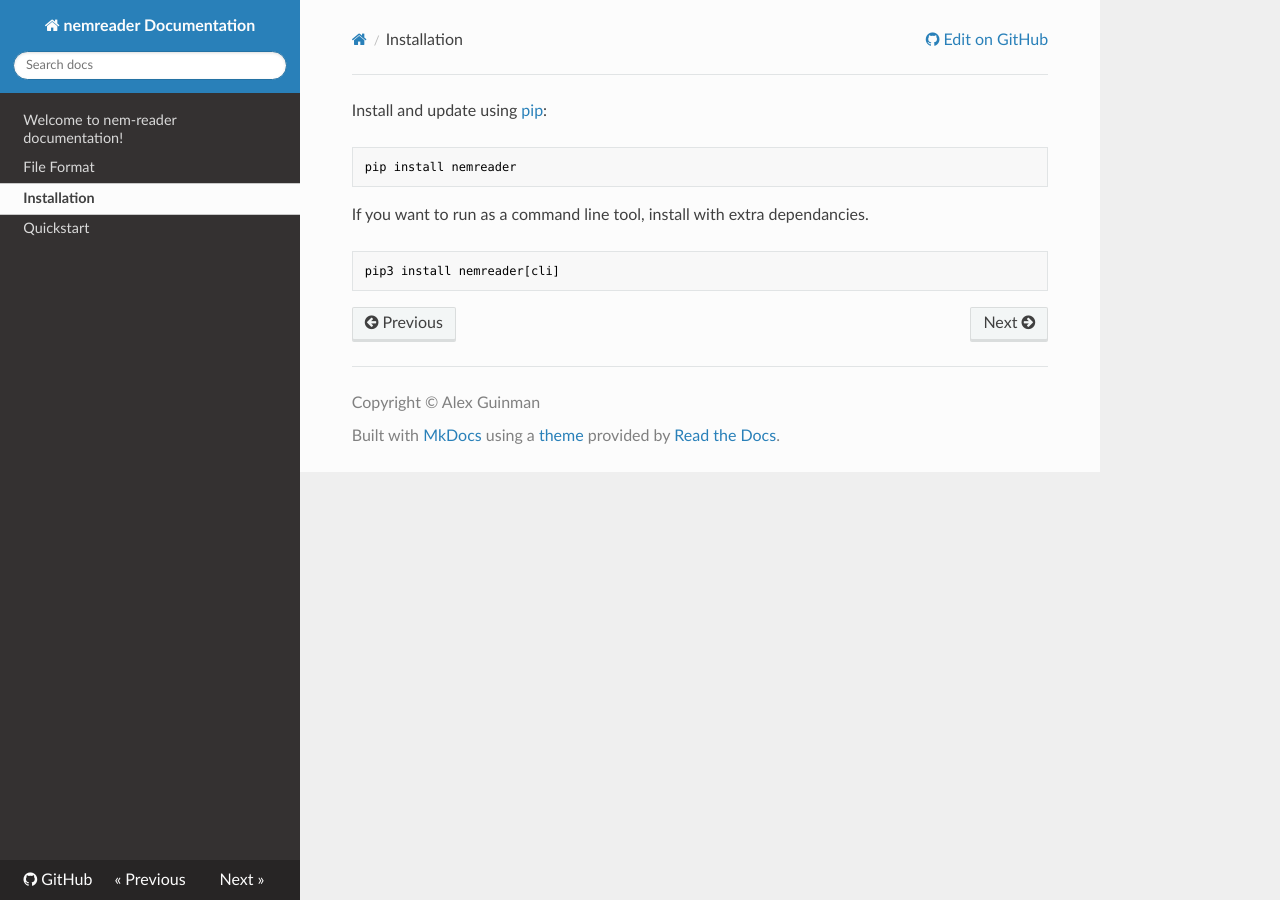
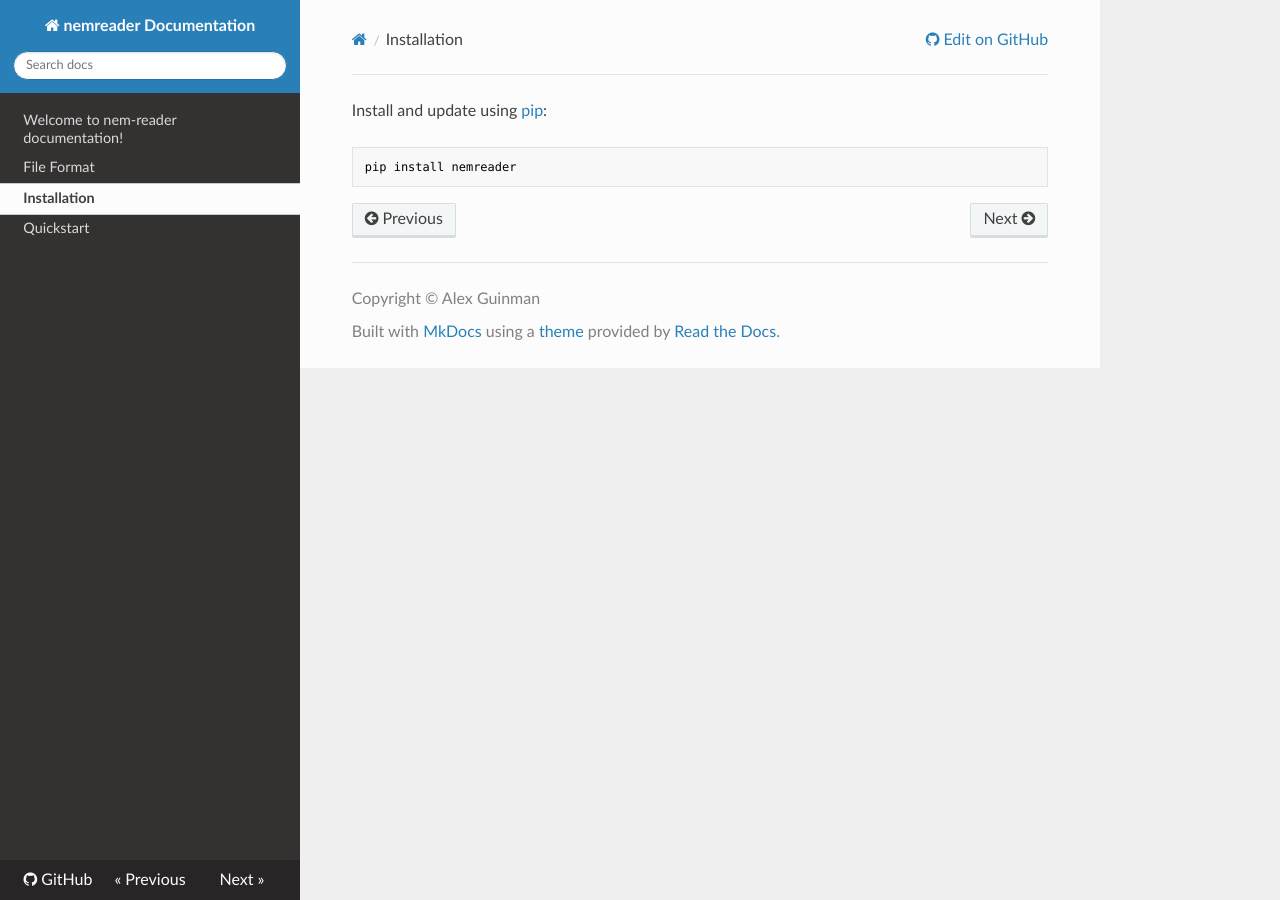
Before and after one commit to aguinane/nem-reader, an MkDocs documentation site: the page built from docs/installation.md, in a window 1280 px wide. Built offline with MkDocs 1.6.1, drawn with Linux system fonts in a browser that asks for light colours; nearby versions of some CDN libraries.

Commit message:
Update docs

````diff
--- a/docs/installation.md
+++ b/docs/installation.md
@@ -3,15 +3,10 @@ title: Installation
 ---
 
 Install and update using
-[pip](https://pip.pypa.io/en/stable/quickstart/):
+[pip][pip]:
+
+[pip]: https://pip.pypa.io/en/stable/quickstart/
 
 ``` bash
 pip install nemreader
 ```
-
-If you want to run as a command line tool, install with extra
-dependancies.
-
-``` bash
-pip3 install nemreader[cli]
-```
````
Also changed, not shown: docs/conf.py (deleted, +0 -173 lines), docs/quickstart.md (+4 -4 lines).
